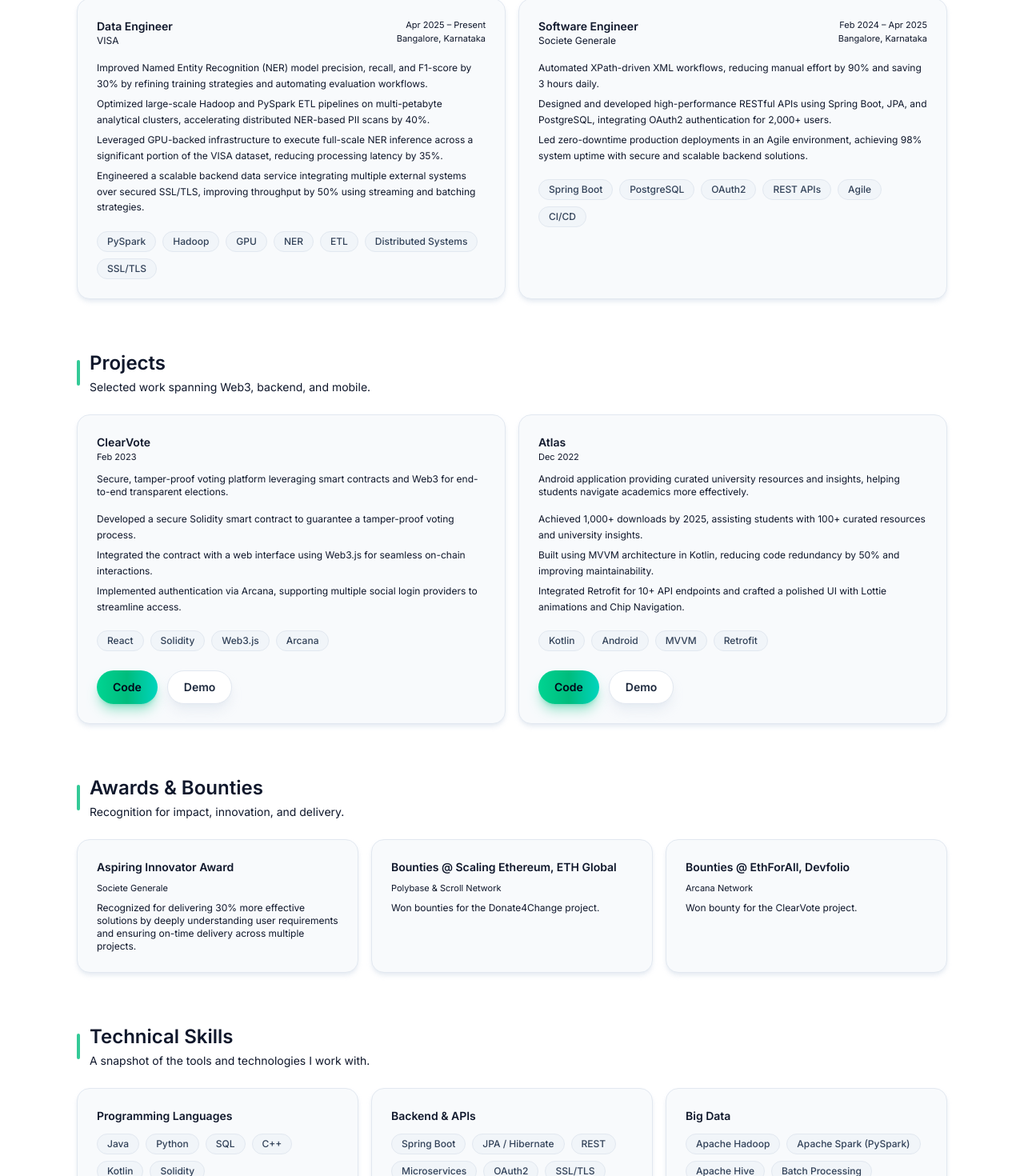
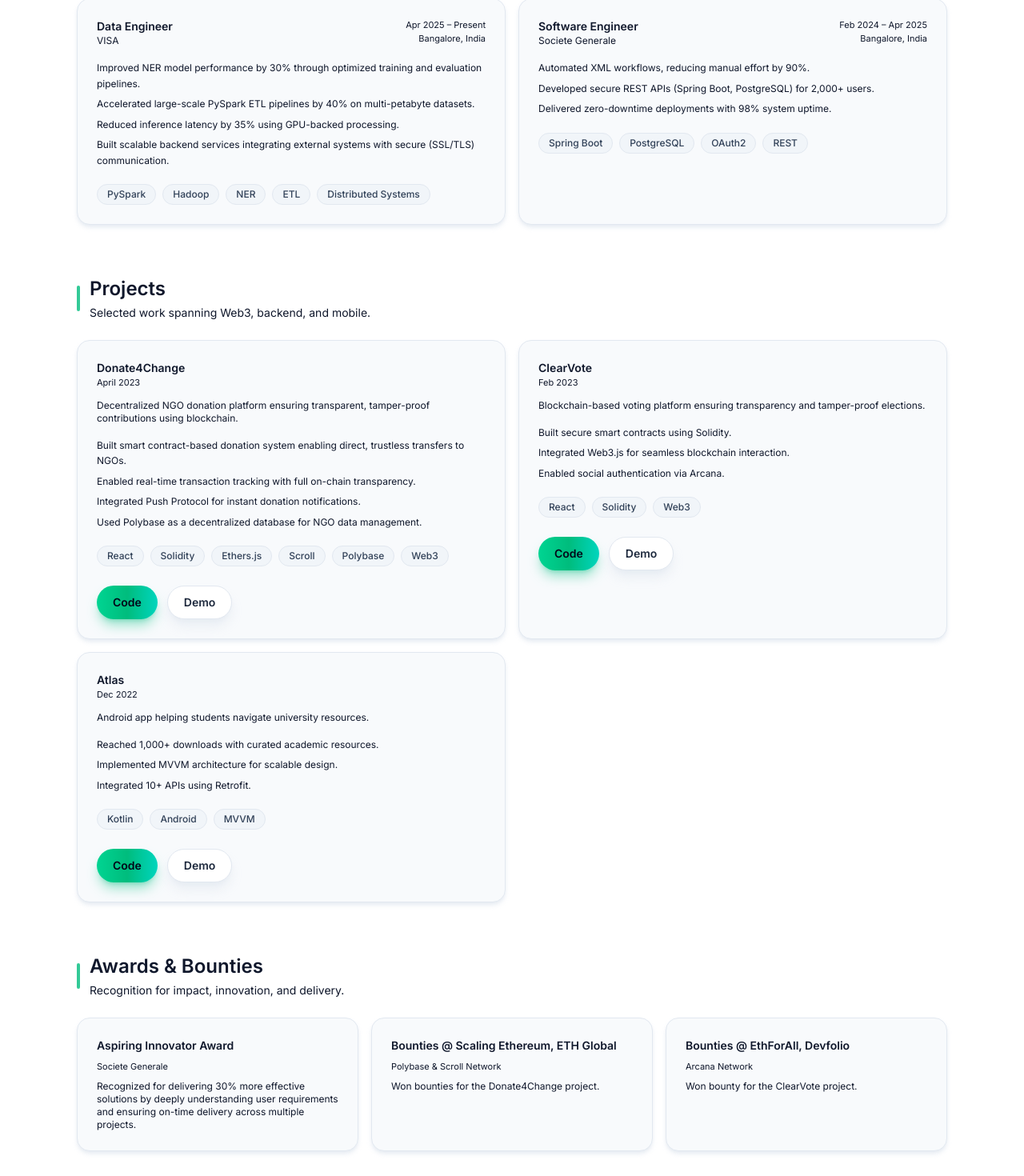
Before and after one commit to Tanishq6210/tanishqtyagi.in, a Next.js app: page / in a window 1280 px wide. Shown: the part 888-2358 px from the top of the page at 80% size. Built offline with nearby package versions, Linux system fonts and the light colour scheme.

Commit message:
Changed content of potfolio

```diff
--- a/src/data/content.ts
+++ b/src/data/content.ts
@@ -1,11 +1,10 @@
 export const profile = {
   name: "Tanishq Tyagi",
   title: "Software Engineer",
-  tagline:
-    "Software Engineer specializing in backend systems, big data pipelines, and applied ML/NLP.",
+  tagline: "Building scalable backend systems & data platforms",
   summary:
-    "I build scalable backend services and data platforms with a strong focus on performance, reliability, and secure data handling across distributed systems.",
-  availabilityBadge: "Available for Work",
+    "Software Engineer focused on high-performance backend services, distributed data systems, and applied ML. Passionate about building reliable, secure, and scalable infrastructure.",
+  availabilityBadge: "Open to Opportunities",
   location: "Bangalore, India",
   email: "mailoftanishqtyagi@gmail.com",
   phone: "9837885503",
@@ -17,55 +16,32 @@ export const profile = {
 
 export const skills = [
   {
-    category: "Programming Languages",
-    items: ["Java", "Python", "SQL", "C++", "Kotlin", "Solidity"],
+    category: "Languages",
+    items: ["Java", "Python", "SQL", "C++", "Kotlin"],
   },
   {
-    category: "Backend & APIs",
-    items: [
-      "Spring Boot",
-      "JPA / Hibernate",
-      "REST",
-      "Microservices",
-      "OAuth2",
-      "SSL/TLS",
-    ],
+    category: "Backend",
+    items: ["Spring Boot", "REST APIs", "Microservices", "JPA/Hibernate"],
   },
   {
-    category: "Big Data",
-    items: [
-      "Apache Hadoop",
-      "Apache Spark (PySpark)",
-      "Apache Hive",
-      "Batch Processing",
-      "Stream Processing",
-    ],
+    category: "Data & Big Data",
+    items: ["Apache Spark", "Hadoop", "Hive", "ETL Pipelines"],
+  },
+  {
+    category: "DevOps",
+    items: ["Docker", "Kubernetes", "Jenkins", "CI/CD"],
   },
   {
     category: "Databases",
-    items: ["PostgreSQL", "PolyBase"],
+    items: ["PostgreSQL"],
   },
   {
-    category: "DevOps",
-    items: ["Jenkins", "CI/CD", "Docker", "Kubernetes", "Git"],
+    category: "ML/NLP",
+    items: ["NER", "Model Evaluation", "GPU Inference"],
   },
   {
-    category: "ML / NLP",
-    items: [
-      "Named Entity Recognition (NER)",
-      "Model Evaluation (Precision / Recall / F1)",
-      "GPU Inference",
-    ],
-  },
-  {
-    category: "Core CS",
-    items: [
-      "Data Structures",
-      "Algorithms",
-      "Operating Systems",
-      "OOP",
-      "Unit Testing",
-    ],
+    category: "Core",
+    items: ["DSA", "OOP", "OS"],
   },
 ];
 
@@ -74,72 +50,72 @@ export const experiences = [
   role: "Data Engineer",
   company: "VISA",
   period: "Apr 2025 – Present",
-    location: "Bangalore, Karnataka",
+  location: "Bangalore, India",
   bullets: [
-      "Improved Named Entity Recognition (NER) model precision, recall, and F1-score by 30% by refining training strategies and automating evaluation workflows.",
-      "Optimized large-scale Hadoop and PySpark ETL pipelines on multi-petabyte analytical clusters, accelerating distributed NER-based PII scans by 40%.",
-      "Leveraged GPU-backed infrastructure to execute full-scale NER inference across a significant portion of the VISA dataset, reducing processing latency by 35%.",
-      "Engineered a scalable backend data service integrating multiple external systems over secured SSL/TLS, improving throughput by 50% using streaming and batching strategies.",
+    "Improved NER model performance by 30% through optimized training and evaluation pipelines.",
+    "Accelerated large-scale PySpark ETL pipelines by 40% on multi-petabyte datasets.",
+    "Reduced inference latency by 35% using GPU-backed processing.",
+    "Built scalable backend services integrating external systems with secure (SSL/TLS) communication.",
   ],
-    tags: [
-      "PySpark",
-      "Hadoop",
-      "GPU",
-      "NER",
-      "ETL",
-      "Distributed Systems",
-      "SSL/TLS",
-    ],
+  tags: ["PySpark", "Hadoop", "NER", "ETL", "Distributed Systems"],
 },
   {
   role: "Software Engineer",
   company: "Societe Generale",
   period: "Feb 2024 – Apr 2025",
-    location: "Bangalore, Karnataka",
+  location: "Bangalore, India",
   bullets: [
-      "Automated XPath-driven XML workflows, reducing manual effort by 90% and saving 3 hours daily.",
-      "Designed and developed high-performance RESTful APIs using Spring Boot, JPA, and PostgreSQL, integrating OAuth2 authentication for 2,000+ users.",
-      "Led zero-downtime production deployments in an Agile environment, achieving 98% system uptime with secure and scalable backend solutions.",
+    "Automated XML workflows, reducing manual effort by 90%.",
+    "Developed secure REST APIs (Spring Boot, PostgreSQL) for 2,000+ users.",
+    "Delivered zero-downtime deployments with 98% system uptime.",
   ],
-    tags: [
-      "Spring Boot",
-      "PostgreSQL",
-      "OAuth2",
-      "REST APIs",
-      "Agile",
-      "CI/CD",
-    ],
+  tags: ["Spring Boot", "PostgreSQL", "OAuth2", "REST"],
 },
 ];
 
 export const projects = [
   {
+  name: "Donate4Change",
+  period: "April 2023",
+  description:
+    "Decentralized NGO donation platform ensuring transparent, tamper-proof contributions using blockchain.",
+  bullets: [
+    "Built smart contract-based donation system enabling direct, trustless transfers to NGOs.",
+    "Enabled real-time transaction tracking with full on-chain transparency.",
+    "Integrated Push Protocol for instant donation notifications.",
+    "Used Polybase as a decentralized database for NGO data management.",
+  ],
+  tags: ["React", "Solidity", "Ethers.js", "Scroll", "Polybase", "Web3"],
+  codeUrl: "https://github.com/Tanishq6210/Donate4Change",
+  demoUrl: "https://ethglobal.com/showcase/donate4change-jnnje"
+},
+{
   name: "ClearVote",
   period: "Feb 2023",
   description:
-      "Secure, tamper-proof voting platform leveraging smart contracts and Web3 for end-to-end transparent elections.",
+    "Blockchain-based voting platform ensuring transparency and tamper-proof elections.",
   bullets: [
-      "Developed a secure Solidity smart contract to guarantee a tamper-proof voting process.",
-      "Integrated the contract with a web interface using Web3.js for seamless on-chain interactions.",
-      "Implemented authentication via Arcana, supporting multiple social login providers to streamline access.",
+    "Built secure smart contracts using Solidity.",
+    "Integrated Web3.js for seamless blockchain interaction.",
+    "Enabled social authentication via Arcana.",
   ],
-    tags: ["React", "Solidity", "Web3.js", "Arcana"],
-    codeUrl: "",
-    demoUrl: "",
+  tags: ["React", "Solidity", "Web3"],
+  codeUrl: "https://github.com/Tanishq6210/Voting_Dapp",
+  demoUrl: ""
 },
 {
   name: "Atlas",
   period: "Dec 2022",
   description:
-      "Android application providing curated university resources and insights, helping students navigate academics more effectively.",
+    "Android app helping students navigate university resources.",
   bullets: [
-      "Achieved 1,000+ downloads by 2025, assisting students with 100+ curated resources and university insights.",
-      "Built using MVVM architecture in Kotlin, reducing code redundancy by 50% and improving maintainability.",
-      "Integrated Retrofit for 10+ API endpoints and crafted a polished UI with Lottie animations and Chip Navigation.",
+    "Reached 1,000+ downloads with curated academic resources.",
+    "Implemented MVVM architecture for scalable design.",
+    "Integrated 10+ APIs using Retrofit.",
   ],
-    tags: ["Kotlin", "Android", "MVVM", "Retrofit"],
-    codeUrl: "",
-    demoUrl: "",
+  tags: ["Kotlin", "Android", "MVVM"],
+  codeUrl: "https://github.com/Tanishq6210/Atlas-Kotlin/tree/main/Atlas",
+  demoUrl: ""
 },
 ];
 
```
Lines whose indentation alone changed are shown as unchanged.
